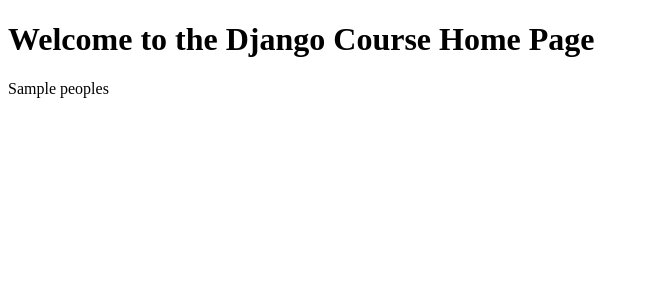
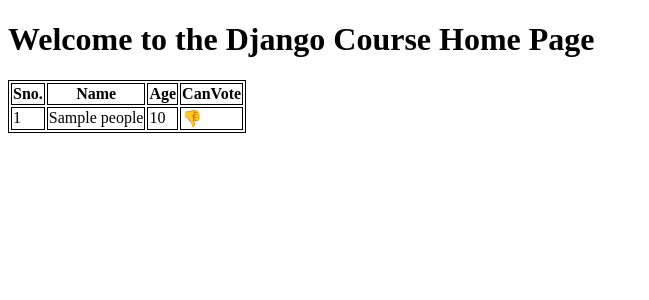
Before and after one commit to KameshSingh116/djangoo_course, a Django app: template core/home/templates/index.html in a window 1280 px wide. Shown: the top 300 px of the page, without its empty margins (0-649 px from the left). Run offline with Django 5.2, Linux system fonts and the light colour scheme; the template is opened without the code that fills it: most values are stand-ins (such as "Sample title", 1, 10 or a date in 2020).

Commit message:
moving forward with tables on frontend using the backend data

```diff
--- a/core/home/templates/index.html
+++ b/core/home/templates/index.html
@@ -6,9 +6,41 @@
     <meta name="description" content="Welcome to the Django Course Home Page. Learn Django step by step.">
     <meta name="keywords" content="Django, Python, Web Development, Course, Tutorial">
     <title>Home - Django Course</title>
+   <style> table, th, td {
+  border: 1px solid black;
+}
+</style>
 </head>
 <body>
     <h1>Welcome to the Django Course Home Page</h1>
-    {{ peoples }}
+
+
+    <table>
+
+  <tr>
+    <th>Sno.</th>
+    <th>Name</th>
+    <th>Age</th>
+    <th>CanVote</th>
+  </tr>
+   {% for people in peoples %}
+  <tr>
+    <td>{{ forloop.counter }}</td>
+    <td>{{ people.name }}</td>
+    <td>{{ people.Age }}</td>
+    <td>
+        {% if people.age >= 18 %}
+        👍
+
+        {% else %}
+        👎
+
+     {% endif %}
+    </td>
+  </tr>
+
+   {% endfor %}
+</table>
+
 </body>
 </html>
```
